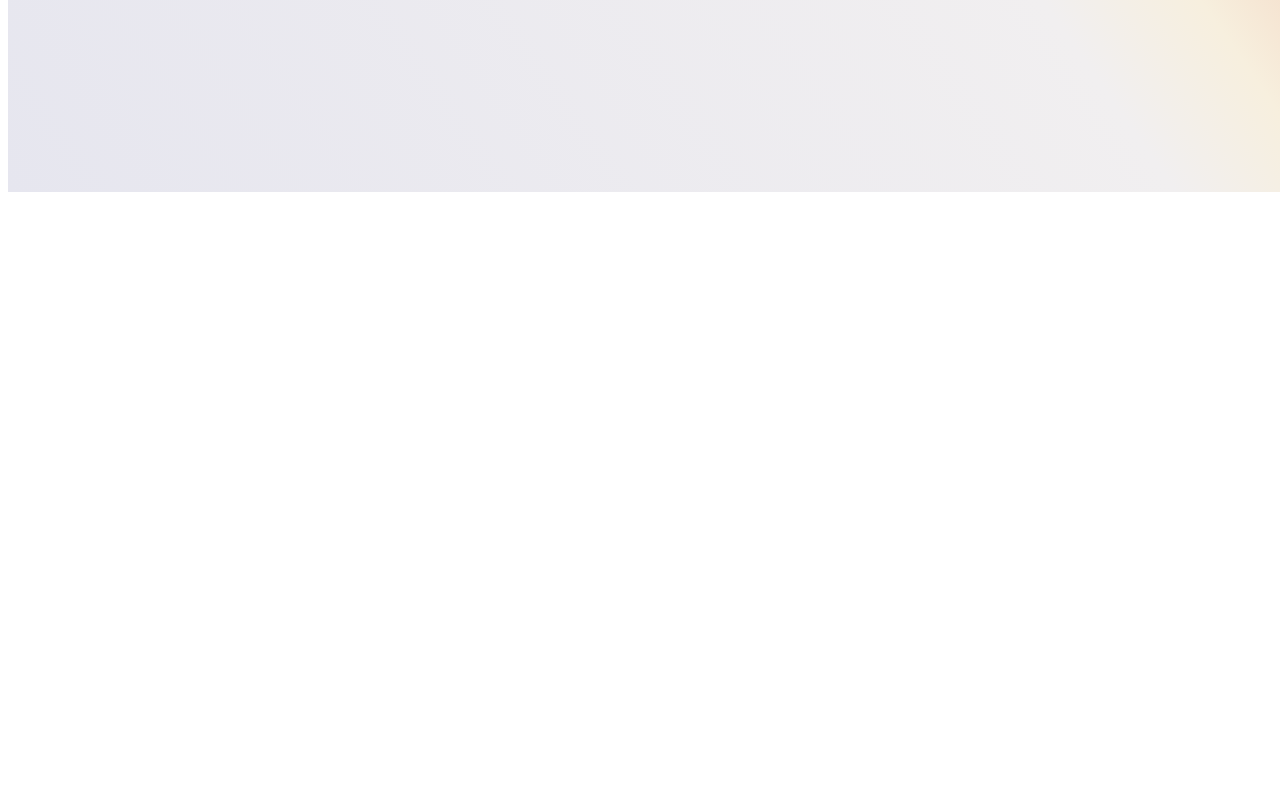
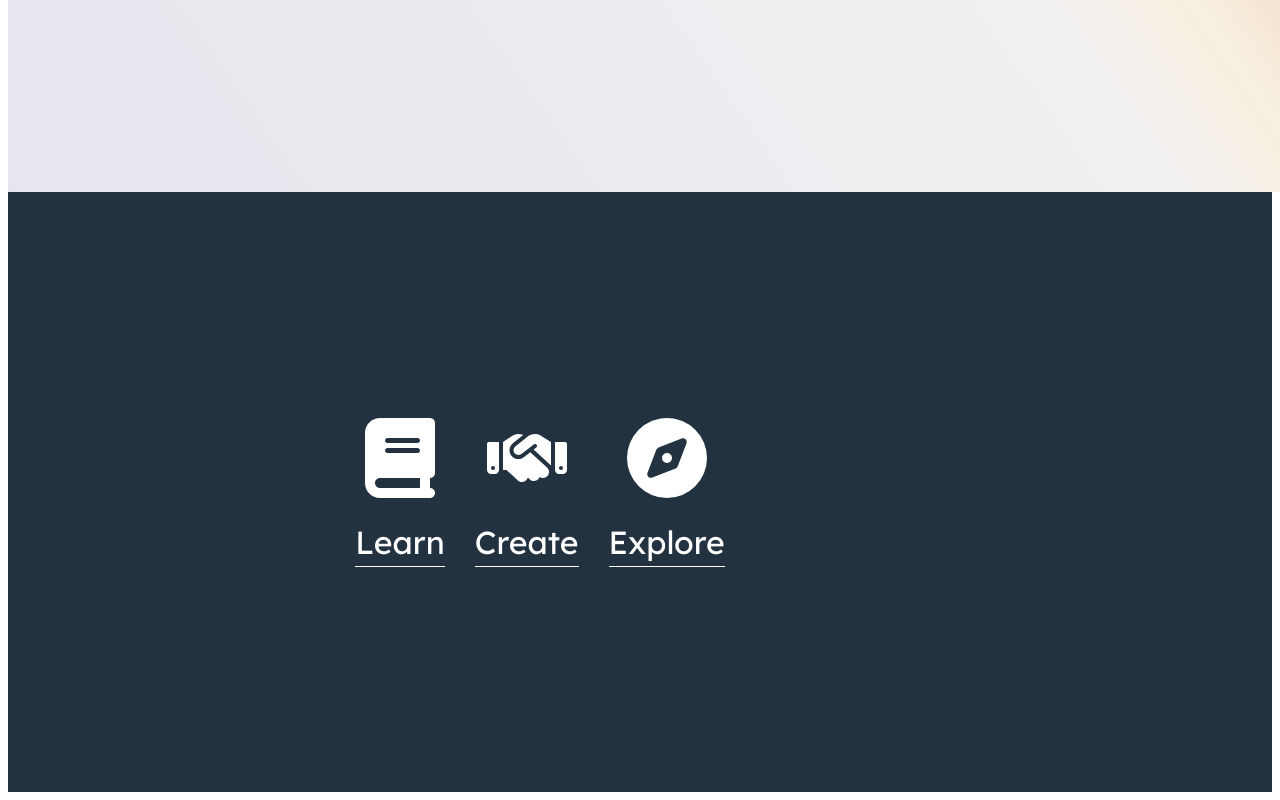
Before and after one commit to GeorgeValle/wiki_ideas_front, a React (Vite) app: page / in a window 1280 px wide. Shown: the part 852-1652 px from the top of the page. Before the commit the page ends 1052 px from the top, so only its background shows below. Built offline with nearby package versions, Linux system fonts and the light colour scheme.

Commit message:
(feat): add component Content in HomeView
create component Content together whit his css and export in home view

```diff
--- a/src/components/Content.css
+++ b/src/components/Content.css
@@ -1,3 +1,61 @@
+.enter-from-left {
+  transform: translateX(-100px);
+}
+
+section {
+  padding: 250px 0;
+}
+
+.negative {
+  background-color: #233241;
+  color: #fff;
+  width: 100%;
+  padding: 150px 0;
+  display: flex;
+  flex-direction: column;
+  align-items: center;
+}
+
+.container {
+  display: flex;
+  flex-direction: column;
+  gap: 120px;
+  width: 100%;
+}
+
+ul.list {
+  list-style: none;
+  display: flex;
+  align-items: center;
+  justify-content: space-around;
+  margin: 0;
+  padding: 0;
+  gap: 30px;
+  height: 300px;
+}
+
+.list > li {
+  display: flex;
+  flex-direction: column;
+  align-items: center;
+  gap: 20px;
+  margin: 0;
+  padding: 0;
+
+  border-bottom: 1px solid #fff;
+  font-size: 2em;
+}
+
+.list > li > svg {
+  width: 80px;
+  height: 80px;
+}
+
+
+
+
+
+
 
 
 
--- a/src/components/Content.jsx
+++ b/src/components/Content.jsx
@@ -1,14 +1,32 @@
 //import /*React,*/ {useState} from 'react';
 //import {faBookOpenReader, faHandsHolding, faUsers} from "@fortawesome/free-solid-svg-icons";
 import './Content.css';
-//import {FontAwesomeIcon} from "@fortawesome/react-fontawesome";
+import {FontAwesomeIcon} from "@fortawesome/react-fontawesome";
+import {faBook, faCompass, /*faCopyright,*/ faHandshake} from "@fortawesome/free-solid-svg-icons";
 
 const Content = (/*{className}*/) => {
 
 
   return (
     <>
-
+    <section className="negative">
+      <div className="container">
+        <ul className="list">
+          <li className="enter-from-left hidden">
+            <FontAwesomeIcon icon={faBook} size="lg"/>
+            Learn
+          </li>
+          <li className="enter-from-left hidden">
+              <FontAwesomeIcon icon={faHandshake} size="lg"/>
+              Create
+            </li>
+            <li className="enter-from-left hidden">
+              <FontAwesomeIcon icon={faCompass} size="lg"/>
+              Explore
+            </li>
+        </ul>
+      </div>
+    </section>
     </>
   );
 };
--- a/src/views/HomeView.jsx
+++ b/src/views/HomeView.jsx
@@ -5,7 +5,8 @@
 // import { faFacebook, faInstagram, faTwitter } from "@fortawesome/free-brands-svg-icons";
 //import Content from "../components/Content.jsx";
 //import { useLayoutEffect } from 'react';
-import Slogan from '../components/Slogan.jsx'
+import Slogan from '../components/Slogan.jsx';
+import Content from '../components/Content.jsx';
 
 
 const HomeView = () => {
@@ -14,7 +15,8 @@ const HomeView = () => {
 
     return (
         <>
-<Slogan></Slogan>
+        <Slogan></Slogan>
+        <Content></Content>
         </>
     );
 
```
